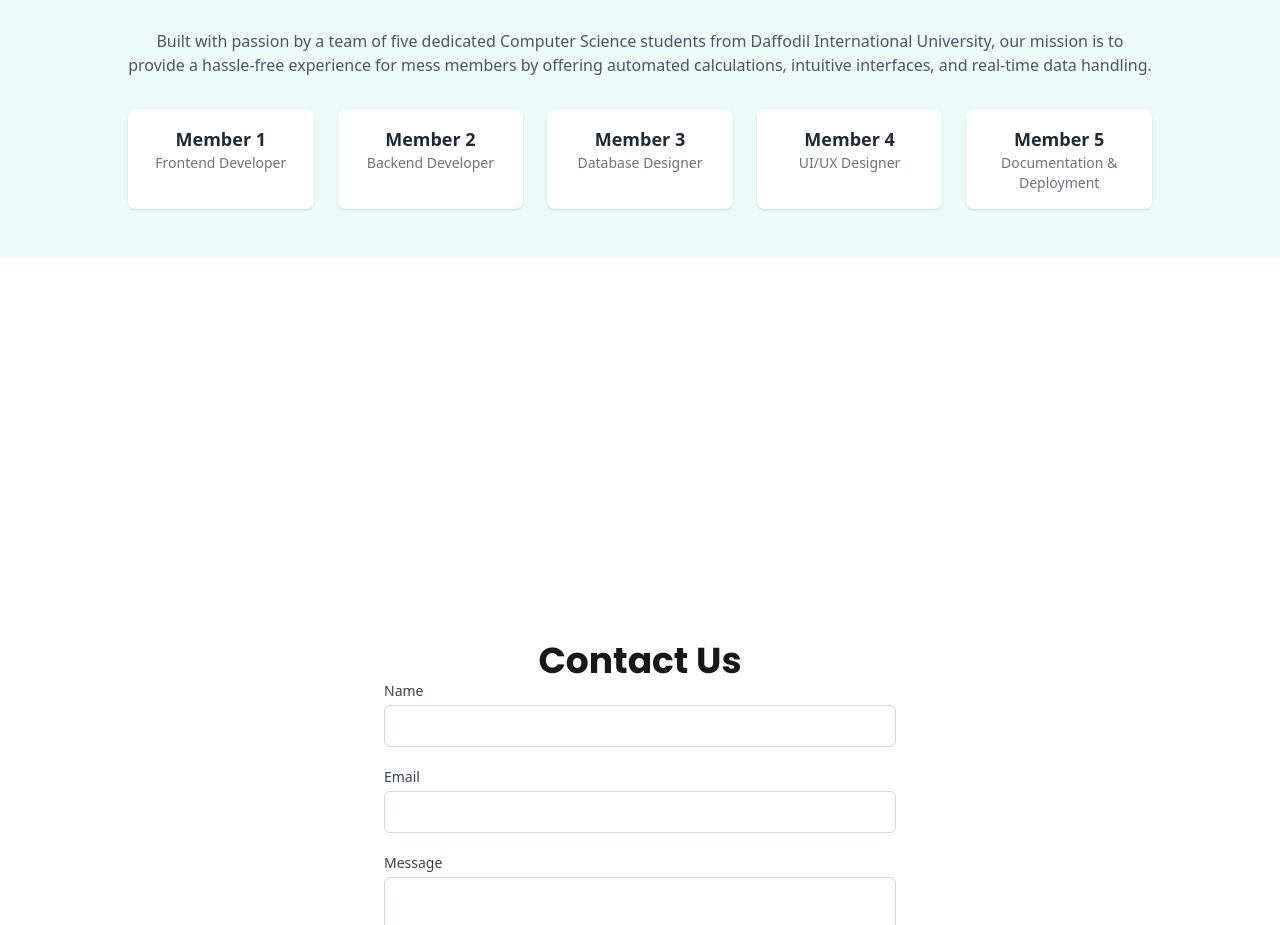
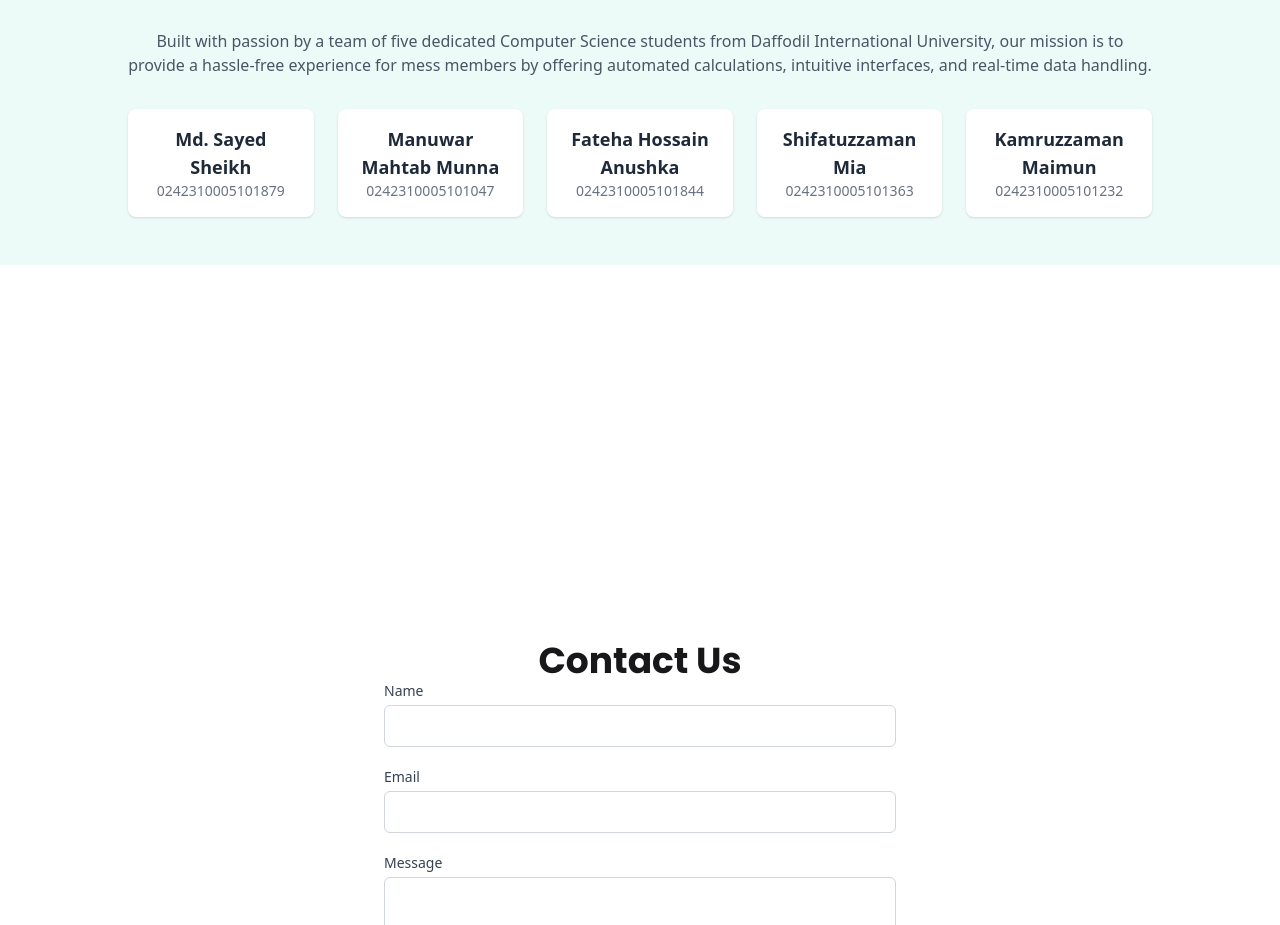
Before and after one commit to SayedSheikh/meal-management-system, a plain HTML site: page files/home.html in a window 1280 px wide. Shown: the part 1320-2245 px from the top of the page. Drawn offline with nearby package versions, Linux system fonts and the light colour scheme; some packages are replaced by stand-ins of ours; a script that the page names is missing.

Commit message:
update 2

```diff
--- a/files/home.html
+++ b/files/home.html
@@ -249,24 +249,35 @@
             class="grid grid-cols-1 sm:grid-cols-2 md:grid-cols-5 gap-6 mt-8">
             <!-- Team Member Card -->
             <div class="bg-white shadow rounded-lg p-4">
-              <h3 class="text-lg font-semibold text-gray-800">Member 1</h3>
-              <p class="text-gray-500 text-sm">Frontend Developer</p>
+              <h3 class="text-lg font-semibold text-gray-800">
+                Md. Sayed <br />
+                Sheikh
+              </h3>
+              <p class="text-gray-500 text-sm">0242310005101879</p>
             </div>
             <div class="bg-white shadow rounded-lg p-4">
-              <h3 class="text-lg font-semibold text-gray-800">Member 2</h3>
-              <p class="text-gray-500 text-sm">Backend Developer</p>
+              <h3 class="text-lg font-semibold text-gray-800">
+                Manuwar Mahtab Munna
+              </h3>
+              <p class="text-gray-500 text-sm">0242310005101047</p>
             </div>
             <div class="bg-white shadow rounded-lg p-4">
-              <h3 class="text-lg font-semibold text-gray-800">Member 3</h3>
-              <p class="text-gray-500 text-sm">Database Designer</p>
+              <h3 class="text-lg font-semibold text-gray-800">
+                Fateha Hossain Anushka
+              </h3>
+              <p class="text-gray-500 text-sm">0242310005101844</p>
             </div>
             <div class="bg-white shadow rounded-lg p-4">
-              <h3 class="text-lg font-semibold text-gray-800">Member 4</h3>
-              <p class="text-gray-500 text-sm">UI/UX Designer</p>
+              <h3 class="text-lg font-semibold text-gray-800">
+                Shifatuzzaman Mia
+              </h3>
+              <p class="text-gray-500 text-sm">0242310005101363</p>
             </div>
             <div class="bg-white shadow rounded-lg p-4">
-              <h3 class="text-lg font-semibold text-gray-800">Member 5</h3>
-              <p class="text-gray-500 text-sm">Documentation & Deployment</p>
+              <h3 class="text-lg font-semibold text-gray-800">
+                Kamruzzaman Maimun
+              </h3>
+              <p class="text-gray-500 text-sm">0242310005101232</p>
             </div>
           </div>
         </div>
```
